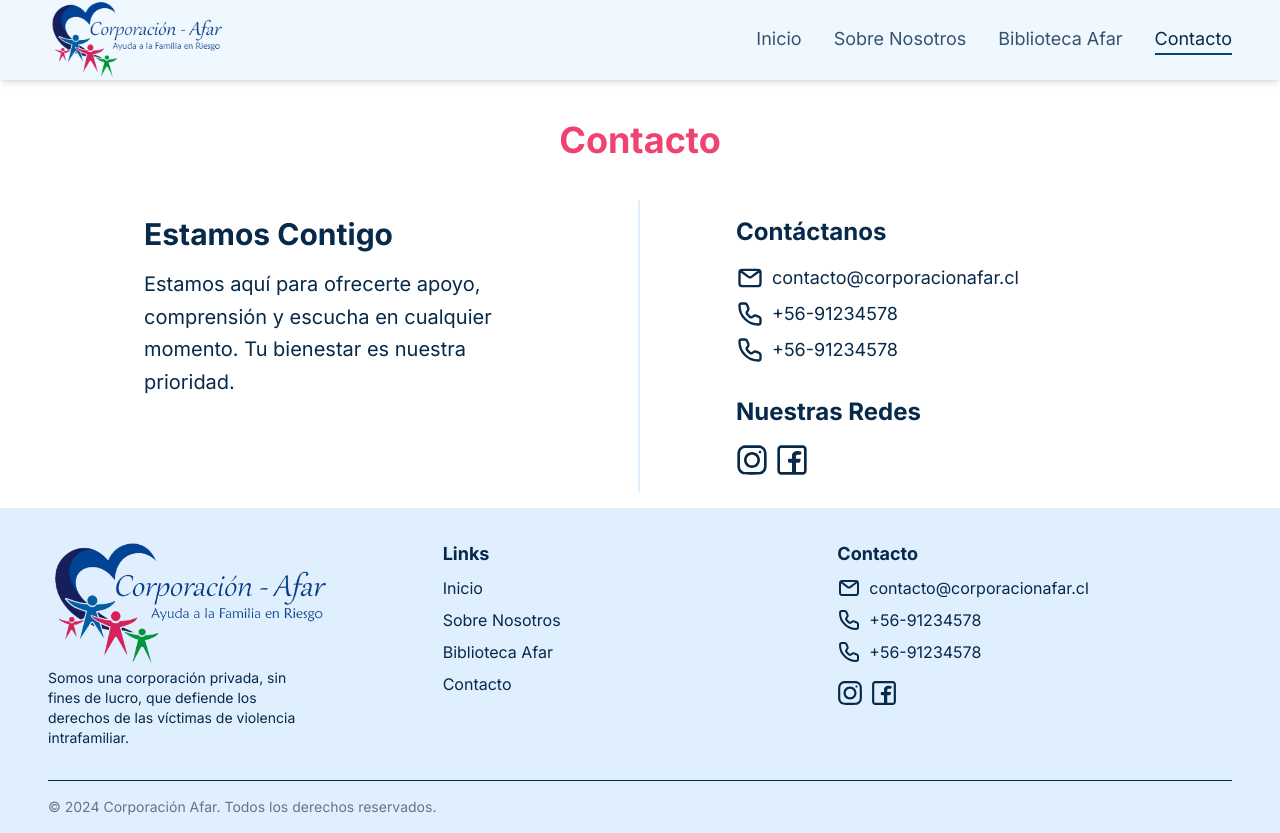
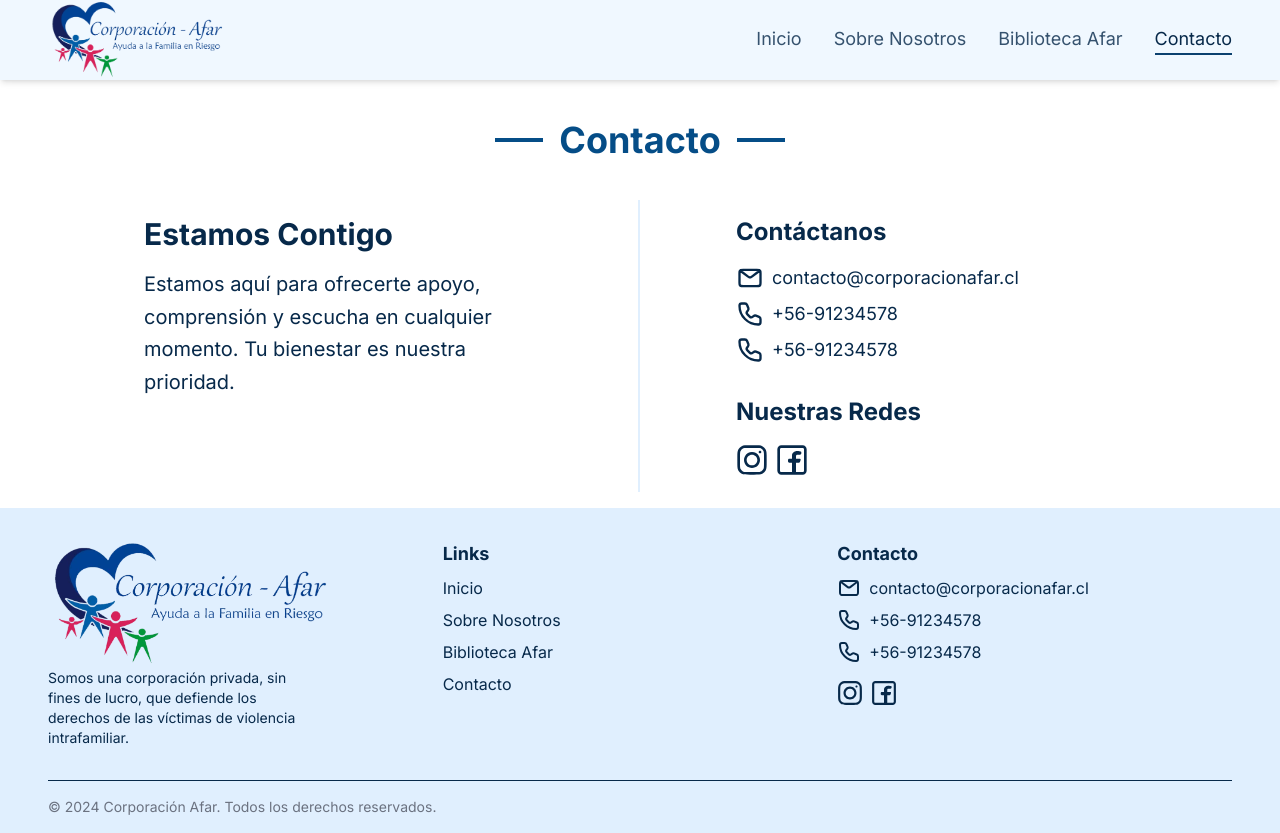
Before and after one commit to Ezfeik/corporacion-afar-website, a Next.js app: page /contacto in a window 1280 px wide. Built offline with nearby package versions, Linux system fonts and the light colour scheme.

Commit message:
Add animations to contact page

```diff
--- a/src/app/(main)/contacto/page.tsx
+++ b/src/app/(main)/contacto/page.tsx
@@ -1,15 +1,18 @@
+"use client"
 import React from 'react'
 import SectionTitle from '@/components/sections/SectionTitle';
 import Container from '@/components/Container';
 import SocialNetworks from '@/components/SocialNetworks';
 import MailIcon from '@/components/icons/Mail';
 import PhoneIcon from '@/components/icons/Phone';
+import AnimationWrapper from '@/components/animations/AnimationWrapper';
 
 function Page() {
   return (
     <Container>
       <section className="mb-4">
-        <SectionTitle>Contacto</SectionTitle>
+        <SectionTitle textColorClass='text-primary-800' decoratorColorClass='bg-primary-800'>Contacto</SectionTitle>
+        <AnimationWrapper initialClass="opacity-0 pointer-events-none" animationClass="animate-[700ms_ease-in-out_forwards_fade-in]">
           <div className="grid lg:grid-cols-2 text-primary-950">
             <div className="border-b-2 border-b-primary-100 lg:border-b-0 lg:border-e-2 lg:border-e-primary-100 py-4 lg:px-24">
               <h2 className="font-bold text-3xl mb-4">Estamos Contigo</h2>
@@ -32,6 +35,7 @@
               <SocialNetworks fillColorClass="fill-primary-950" size={32} />
             </div>
           </div>
+        </AnimationWrapper>
       </section>
     </Container>
   )
```
Lines whose indentation alone changed are shown as unchanged.
